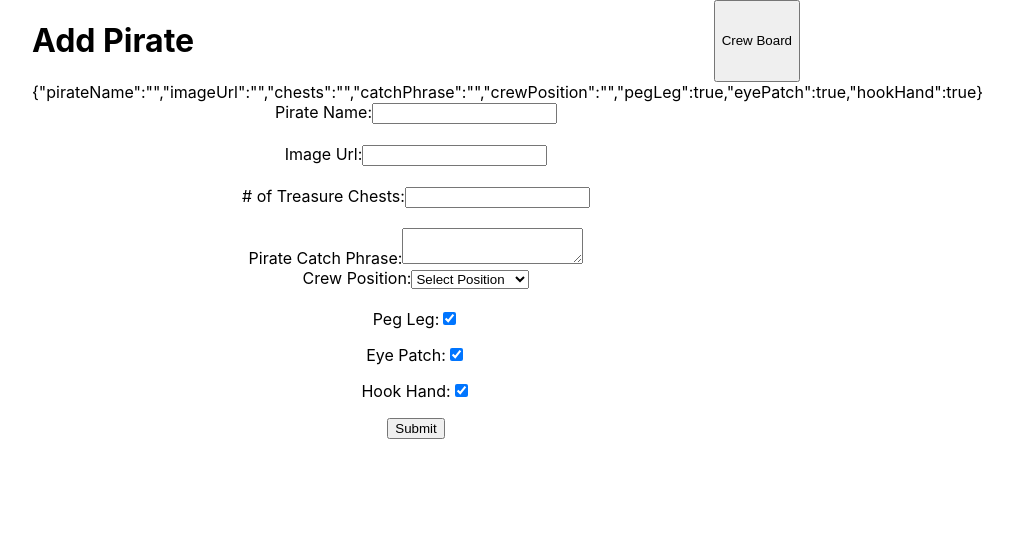
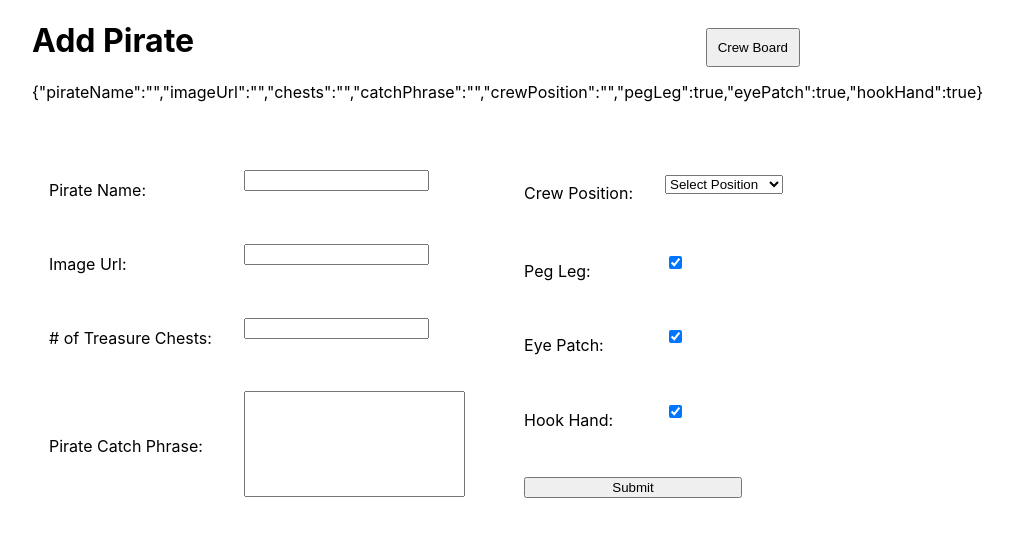
Before and after one commit to Sunnuke/MERN_Full_Stack, a React (Create React App) app in the folder client/: page /pirate/new in a window 1280 px wide. Shown: the top 536 px of the page, without its empty margins (224-1237 px from the left). Built offline with nearby package versions, Linux system fonts and the light colour scheme.

Commit message:
Modified the style and html format of views and components, also created an import path for Details.jsx

```diff
--- a/client/src/App.css
+++ b/client/src/App.css
@@ -1,5 +1,15 @@
 .App {
   text-align: center;
+}
+
+td {
+  padding: 15px;
+}
+
+textarea {
+  overflow-y: scroll;
+  height: 100px;
+  resize: none;
 }
 
 .App-logo {
--- a/client/src/App.js
+++ b/client/src/App.js
@@ -3,7 +3,7 @@ import { Router } from "@reach/router";
 import './App.css';
 import ListPage from "./views/ListPage";
 import FormPage from "./views/FormPage";
-// import EditPage from "./views/EditPage";
+import Details from "./views/Details";
 
 function App() {
   return (
@@ -11,7 +11,7 @@ function App() {
       <Router>
         <ListPage path="pirate" />
         <FormPage path="pirate/new" />
-        {/* <EditPage path="pirate/:id" /> */}
+        <Details path="pirate/:id" />
       </Router>
     </div>
   );
--- a/client/src/components/Form.jsx
+++ b/client/src/components/Form.jsx
@@ -20,33 +20,54 @@ export default (props) => {
         <div>
             {JSON.stringify({ pirateName, imageUrl, chests, catchPhrase, crewPosition, pegLeg, eyePatch, hookHand })}
             <form onSubmit={Process}>
-                <label>Pirate Name:</label>
+                <div style={{display: "flex", justifyContent: "space-between", marginTop: "50px", textAlign: "left"}}>
+                    <table>
+                        <tr>
+                            <td><label>Pirate Name:</label></td>
+                            <td>
                                 <input type="text"
                                 name="pirateName"
                                 value={pirateName}
                                 onChange={ e => { setPirateName(e.target.value) } }
-                style={{marginBottom: "20px"}}/><br/>
-
-                <label>Image Url:</label>
+                                style={{marginBottom: "20px"}}/>
+                            </td>
+                        </tr>
+                        <tr>
+                            <td><label>Image Url:</label></td>
+                            <td>
                                 <input type="text"
                                 name="imageUrl"
                                 value={imageUrl}
                                 onChange={ e => { setImageUrl(e.target.value) } }
-                style={{marginBottom: "20px"}}/><br/>
-
-                <label># of Treasure Chests:</label>
+                                style={{marginBottom: "20px"}}/>
+                            </td>
+                        </tr>
+                        <tr>
+                            <td><label># of Treasure Chests:</label></td>
+                            <td>
                                 <input type="number"
                                 name="chests"
                                 value={chests}
                                 onChange={ e => { setChests(e.target.value) } }
-                style={{marginBottom: "20px"}}/><br/>
+                                style={{marginBottom: "20px"}}/>
+                            </td>
+                        </tr>
+                        <tr>
+                            <td><label>Pirate Catch Phrase:</label></td>
+                            <td>
+                                <textarea
+                                cols="25"
+                                name="catchPhrase"
+                                value={catchPhrase}
+                                onChange={ e => { setCatchPhrase(e.target.value) } } ></textarea>
+                            </td>
+                        </tr>
+                    </table>
 
-                <label>Pirate Catch Phrase:</label>
-                <textarea
-                name="catchPhrase"
-                value={catchPhrase} onChange={ e => { setCatchPhrase(e.target.value) } } ></textarea><br/>
-
-                <label>Crew Position:</label>
+                    <table>
+                        <tr>
+                            <td><label>Crew Position:</label></td>
+                            <td>
                                 <select name="crewPosition"onChange={ e => { setCrewPosition(e.target.value) } } style={{marginBottom: "20px"}}>
                                     <option value="" disabled selected>Select Position</option>
                                     <option value="Captain">Captain</option>
@@ -54,30 +75,46 @@ export default (props) => {
                                     <option value="Quarter Master">Quarter Master</option>
                                     <option value="Boatswain">Boatswain</option>
                                     <option value="Powder Monkey">Powder Monkey</option>
-                </select><br/>
-
-                <label>Peg Leg:</label>
+                                </select>
+                            </td>
+                        </tr>
+                        <tr>
+                            <td><label>Peg Leg:</label></td>
+                            <td>
                                 <input type="checkbox"
                                 name="pegLeg"
                                 checked={pegLeg}
                                 onClick={ e => setPegLeg(!pegLeg) }
-                style={{marginBottom: "20px"}}/><br/>
-
-                <label>Eye Patch:</label>
+                                style={{marginBottom: "20px"}}/>
+                            </td>
+                        </tr>
+                        <tr>
+                            <td><label>Eye Patch:</label></td>
+                            <td>
                                 <input type="checkbox"
                                 name="eyePatch"
                                 checked={eyePatch}
                                 onClick={ e => setEyePatch(!eyePatch) }
-                style={{marginBottom: "20px"}}/><br/>
-
-                <label>Hook Hand:</label>
+                                style={{marginBottom: "20px"}}/>
+                            </td>
+                        </tr>
+                        <tr>
+                            <td><label>Hook Hand:</label></td>
+                            <td>
                                 <input type="checkbox"
                                 name="hookHand"
                                 checked={hookHand}
                                 onClick={ e => setHookHand(!hookHand) }
-                style={{marginBottom: "20px"}}/><br/>
-
-                <input type="submit" />
+                                style={{marginBottom: "20px"}}/>
+                            </td>
+                        </tr>
+                        <tr>
+                            <td>
+                                <input type="submit" style={{width: "200%", height: "200%"}} />
+                            </td>
+                        </tr>
+                    </table>
+                </div>
             </form>
         </div>
     )
--- a/client/src/components/ItemList.jsx
+++ b/client/src/components/ItemList.jsx
@@ -9,7 +9,7 @@ export default (props) => {
             {
                 props.items.map((item, i) => {
                     return(
-                        <div key={i}>
+                        <div key={i} id={i}>
                             <div style={{width: "50%", display: "flex", justifyContent: "space-between", margin: "10px auto"}}>
                             <img src={item.imageUrl} width="100" height="90"/>
                                 <div>
--- a/client/src/views/Details.jsx
+++ b/client/src/views/Details.jsx
@@ -5,20 +5,26 @@ import { navigate } from "@reach/router";
 export default (props) => {
     const { removingDOM } = props;
     const [pirate, setPirate] = useState({})
+    const [catchPhrase, setCatchPhrase] = useState({})
     useEffect(() => {
-        axios.get("http://localhost:8000/api/!!!!EXAMPLE!!!!/" + props.id)
-            .then(res => setPirate(res.data))
+        axios.get("http://localhost:8000/api/pirate/" + props.id)
+            .then(res => {
+                setPirate(res.data);
+                setCatchPhrase(res.data.catchPhrase);
+            })
     }, [])
     return (
         <div style={{width: "60%", margin: "0px auto"}}>
             <div style={{display: "flex", justifyContent: "space-between"}}>
                 <h1 style={{position: "relative", justifySelf: "center"}}>{pirate.pirateName}</h1>
-                <button style={{position: "relative", justifySelf: "right"}} onClick={ e => {navigate("/pirate")} }>Crew Board</button>
+                <div>
+                    <button style={{padding: "10px",position: "relative", justifySelf: "right", marginTop: "30%"}} onClick={ e => {navigate("/pirate")} }>Crew Board</button>
+                </div>
             </div>
-            <div style={{display: "flex"}}>
+            <div style={{display: "flex", justifyContent: "space-between"}}>
                 <div>
-                    <img src={pirate.imageUrl} width="500" height="450" style={{marginBottom: "20px"}}/>
-                    <h1>{pirate.catchPhrase}</h1>
+                    <img src={pirate.imageUrl} width="350" height="250" style={{marginBottom: "10px", marginTop: "30px"}}/>
+                    <h1><textarea cols="50" value={catchPhrase} disabled></textarea></h1>
                 </div>
                 <div>
                     <h2 style={{textAlign: "center"}}>About</h2>
--- a/client/src/views/FormPage.jsx
+++ b/client/src/views/FormPage.jsx
@@ -30,7 +30,9 @@ export default () => {
         <div style={{width: "60%", margin: "0px auto"}}>
             <div style={{display: "flex", justifyContent: "space-between"}}>
                 <h1 style={{position: "relative", justifySelf: "center"}}>Add Pirate</h1>
-                <button style={{position: "relative", justifySelf: "right"}} onClick={ e => {navigate("/pirate")} }>Crew Board</button>
+                <div>
+                    <button style={{padding: "10px",position: "relative", justifySelf: "right", marginTop: "30%"}} onClick={ e => {navigate("/pirate")} }>Crew Board</button>
+                </div>
             </div>
             {
                 load ?
--- a/client/src/views/ListPage.jsx
+++ b/client/src/views/ListPage.jsx
@@ -26,7 +26,9 @@ export default () => {
         <div style={{width: "60%", margin: "0px auto"}}>
             <div style={{display: "flex", justifyContent: "space-between"}}>
                 <h1 style={{position: "relative", justifySelf: "center"}}>Pirate Crew</h1>
-                <button style={{position: "relative", justifySelf: "right"}} onClick={ e => {navigate("/pirate/new")} }>Add Pirate</button>
+                <div>
+                    <button style={{padding: "10px",position: "relative", justifySelf: "right", marginTop: "30%"}} onClick={ e => {navigate("/pirate/new")} }>Add Pirate</button>
+                </div>
             </div>
             <ItemList items={pirates} removingDOM={removingDOM} />
         </div>
```
Also changed, not shown: 1 other file (tests, documents, lock files or other folders). Lines whose indentation alone changed are shown as unchanged.
